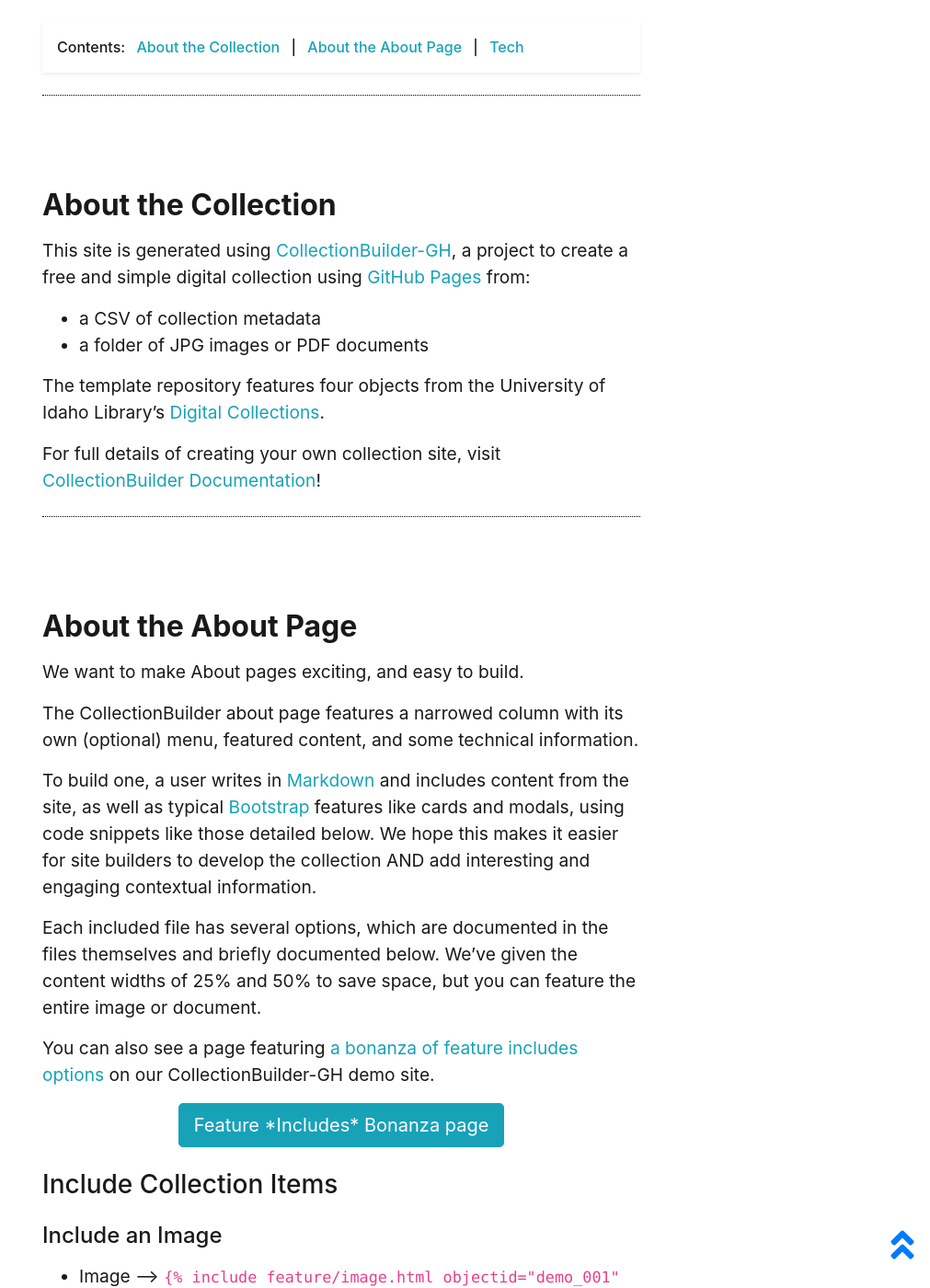
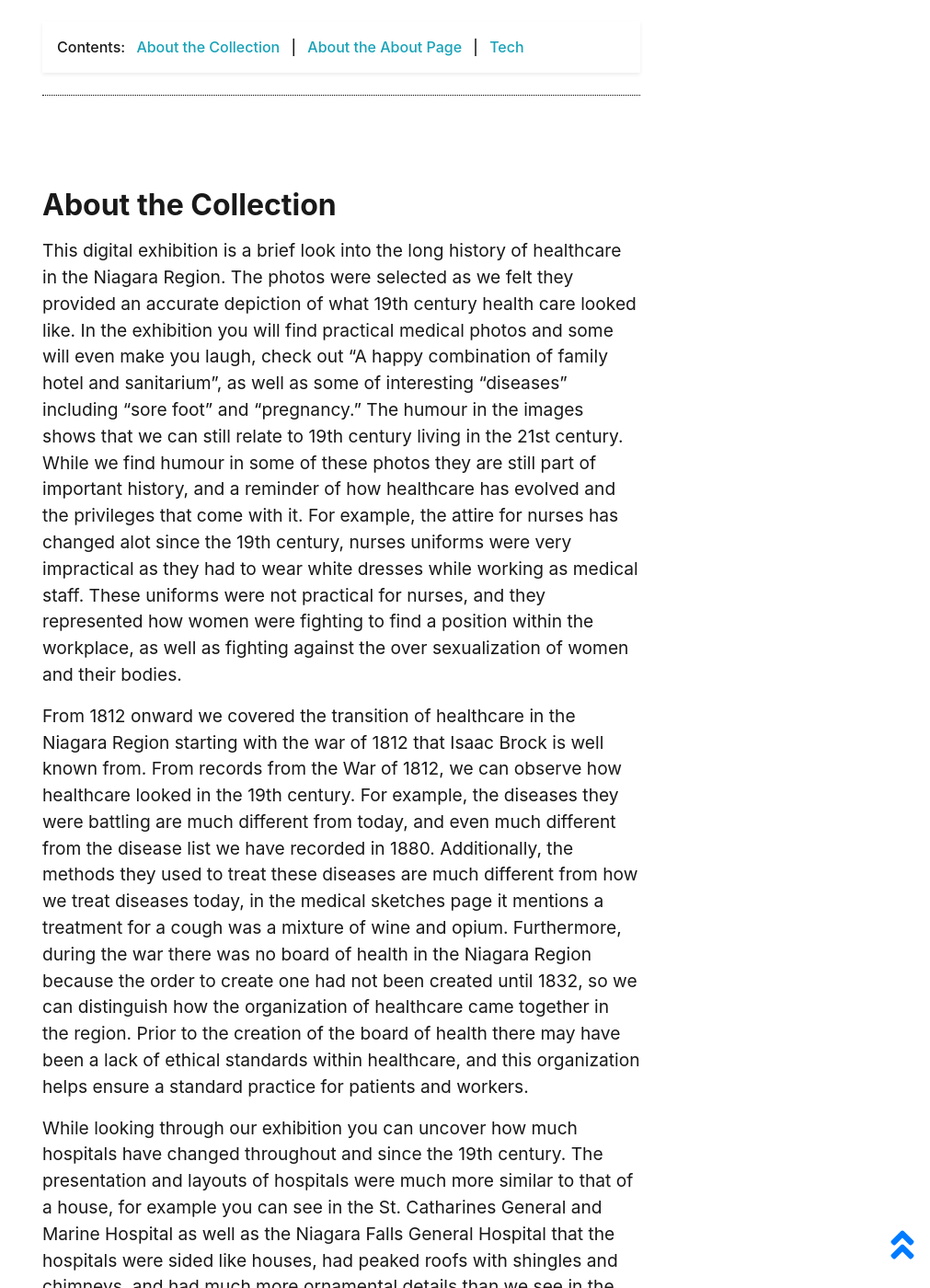
Before and after one commit to ellabelle/19thCenturyHealthcareinNiagaraRegion, a Jekyll site: the page built from pages/about.md, in a window 1280 px wide and 1400 px high, scrolled down 536 px. Shown: the whole window at 92% size, without its empty margins (269-1280 px from the left). Built offline with Jekyll 4.4.1, drawn with Linux system fonts in a browser that asks for light colours; some of the changed text lies outside the part shown.

Commit message:
Update about.md

```diff
--- a/pages/about.md
+++ b/pages/about.md
@@ -14,14 +14,12 @@
 
 ## About the Collection
 
-This site is generated using [CollectionBuilder-GH](https://collectionbuilding.github.io/gh/), a project to create a free and simple digital collection using [GitHub Pages](https://pages.github.com/) from:
+This digital exhibition is a brief look into the long history of healthcare in the Niagara Region. The photos were selected as we felt they provided an accurate depiction of what 19th century health care looked like. In the exhibition you will find practical medical photos and some will even make you laugh, check out “A happy combination of family hotel and sanitarium”, as well as some of interesting “diseases” including “sore foot” and “pregnancy.” The humour in the images shows that we can still relate to 19th century living in the 21st century. While we find humour in some of these photos they are still part of important history, and a reminder of how healthcare has evolved and the privileges that come with it. For example, the attire for nurses has changed alot since the 19th century, nurses uniforms were very impractical as they had to wear white dresses while working as medical staff. These uniforms were not practical for nurses, and they represented how women were fighting to find a position within the workplace, as well as fighting against the over sexualization of women and their bodies.
 
-- a CSV of collection metadata
-- a folder of JPG images or PDF documents
+From 1812 onward we covered the transition of healthcare in the Niagara Region starting with the war of 1812 that Isaac Brock is well known from. From records from the War of 1812, we can observe how healthcare looked in the 19th century. For example, the diseases they were battling are much different from today, and even much different from the disease list we have recorded in 1880. Additionally, the methods they used to treat these diseases are much different from how we treat diseases today, in the medical sketches page it mentions a treatment for a cough was a mixture of wine and opium. Furthermore, during the war there was no board of health in the Niagara Region because the order to create one had not been created until 1832, so we can distinguish how the organization of healthcare came together in the region. Prior to the creation of the board of health there may have been a lack of ethical standards within healthcare, and this organization helps ensure a standard practice for patients and workers.
 
-The template repository features four objects from the University of Idaho Library's [Digital Collections](https://www.lib.uidaho.edu/digital).
+While looking through our exhibition you can uncover how much hospitals have changed throughout and since the 19th century. The presentation and layouts of hospitals were much more similar to that of a house, for example you can see in the St. Catharines General and Marine Hospital as well as the Niagara Falls General Hospital that the hospitals were sided like houses, had peaked roofs with shingles and chimneys, and had much more ornamental details than we see in the 21st century. Moreover, the bedward photograph shows how little privacy was provided for patients, it was a single room with beds lined against the walls; we see no curtains or screens. The lack of privacy would result in a less sterile environment, which would lead to the spread of disease. One thing we’d especially like to note is the photograph of the back of the Niagara Falls General Hospital features an Isolation tent. This is of great significance to us living in 2021 under the circumstance of the COVID-19 pandemic and what isolation looks like to us in healthcare now. Even in 1921 around the time of the Spanish Flu they had already understood how isolation helps prevent the spreading of contagious diseases.
 
-For full details of creating your own collection site, visit [CollectionBuilder Documentation](https://collectionbuilder.github.io/cb-docs/)!
+We have also chosen to include a few photos of the Stephenson House and the St. Catherines Well for their contribution to healthcare in the form of mineral springs. In the 19th century in the Niagara Region many people would travel here to reap the benefits of the mineral spring water, as it was believed they had healing properties. While minerals are not popular for medical healing anymore, we still see them being used in spas for relaxation, physical, and mental rest.
 
-<!-- IMPORTANT!!! DELETE this comment and the include below when you are finished editing this page for your collection. The include below introduces about page features. They will show up on your collection's about page until you delete it.  -->
-{% include cb/about_the_about.md %}
+After looking through our exhibition we hope to show how differently healthcare looked in the 19th century. We’d like to draw specific attention to the construction of photographs and what it can tell us about Niagara's past. We must always consider that photographs can only hold a certain amount of “truth” and that each of these photos were carefully considered and constructed which can change their meanings. We must also consider who is left out of the images, who is being disadvantaged, who is advantaged, and how credible the photos are. For example, we no longer have hospital picture days, for what reasons would they drag sick patients outside to take photos, who is really benefiting from these images? Regardless, through course themes and our own research, we have learned a lot about healthcare in the 19th century Niagara Region.
```
